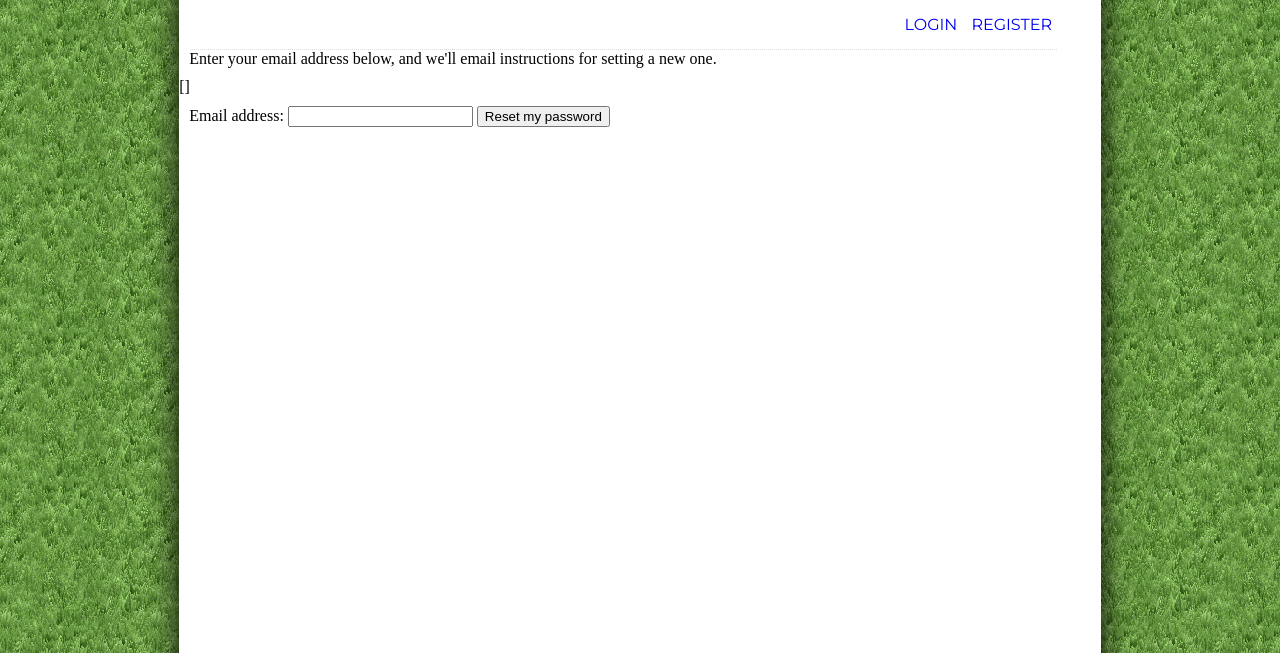
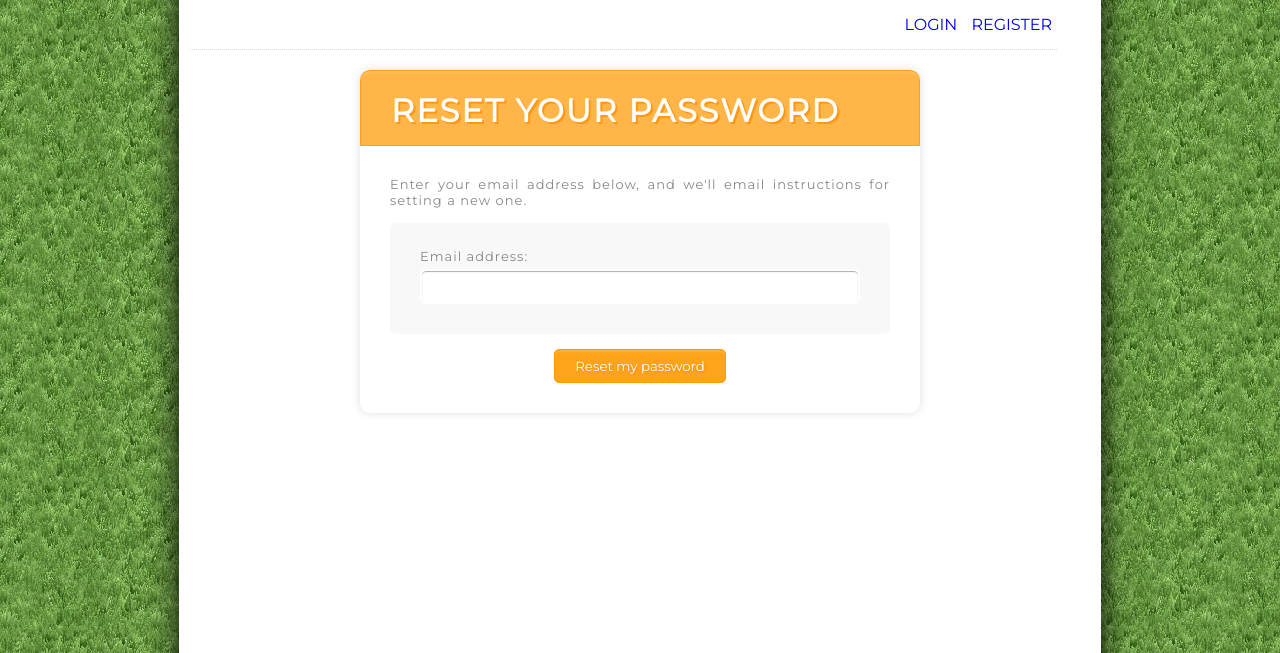
Before and after one commit to crypotex/taas, a Django app: template taas/user/templates/password_reset/form.html in a window 1280 px wide. Shown: the part 121-774 px from the top of the page. Run offline with Django 3.2, Linux system fonts and the light colour scheme; the template is opened without the code that fills it: most values are stand-ins (such as "Sample title", 1, 10 or a date in 2020); form fields are guessed from the names that the template uses; some libraries are stand-ins or nearby versions.

Commit message:
Change password reset page design

```diff
--- a/taas/user/static/css/user.css
+++ b/taas/user/static/css/user.css
@@ -1,4 +1,4 @@
-.register-form, .login-form {
+.register-form, .login-form, .reset-form {
     width: 500px;
     padding: 30px;
     margin: 70px auto 0 auto;
@@ -10,7 +10,10 @@
     -webkit-box-shadow: 0 0 10px rgba(0, 0, 0, 0.13);
 }
 
-.register-form input[type="text"], .login-form input[type="text"], .register-form input[type="password"], .login-form input[type="password"], .register-form input[type="email"] {
+.register-form input[type="text"],
+.login-form input[type="text"], .register-form input[type="password"],
+.login-form input[type="password"], .register-form input[type="email"],
+.reset-form input[type="email"] {
     display: block;
     box-sizing: border-box;
     -webkit-box-sizing: border-box;
@@ -26,7 +29,7 @@
 }
 
 /* "Enter" & "Submit" button */
-.register-form input[type="submit"], .login-form input[type="submit"] {
+.register-form input[type="submit"], .login-form input[type="submit"], .reset-form input[type="submit"] {
     background: #ffa31a;
     padding: 8px 20px 8px 20px;
     border-radius: 5px;
@@ -42,19 +45,19 @@
     font-family: 'Montserrat', sans-serif;
 }
 
-.login-form input[type="submit"] {
+.login-form input[type="submit"], .reset-form input[type="submit"] {
     display: block;
     margin: 0 auto;
 }
 
-.register-form input[type="submit"]:hover, .login-form input[type="submit"]:hover {
+.register-form input[type="submit"]:hover, .login-form input[type="submit"]:hover, .reset-form input[type="submit"]:hover {
     background: #ff9900;
     -moz-box-shadow: inset 0 2px 2px 0 rgba(255, 255, 255, 0.17);
     -webkit-box-shadow: inset 0 2px 2px 0 rgba(255, 255, 255, 0.17);
     box-shadow: inset 0 2px 2px 0 rgba(255, 255, 255, 0.17);
 }
 
-.register-form label, .register-form p, .login-form label, .login-form p {
+.register-form label, .register-form p, .login-form label, .login-form p, .reset-form label, .reset-form p {
     display: block;
     font-family: 'Montserrat', sans-serif;
     font-size: 13px;
@@ -87,7 +90,7 @@
 }
 
 /* Containers with input fields */
-.register-form .fieldWrapper, .login-form .fieldWrapper {
+.register-form .fieldWrapper, .login-form .fieldWrapper, .reset-form .fieldWrapper {
     padding: 10px 30px 30px 30px;
     background: #f8f8f8;
     border-radius: 6px;
@@ -95,7 +98,7 @@
 }
 
 /* Heading */
-.register-form h1, .login-form h1 {
+.register-form h1, .login-form h1, .reset-form h1 {
     background: rgba(255, 163, 26, 0.8);
     padding: 20px 30px 15px 30px;
     margin: -30px -30px 30px -30px;
@@ -141,3 +144,11 @@ label.required:after {
 #reset-password {
     text-align: center;
 }
+
+.reset-form .help-text {
+    margin: auto auto 15px;
+}
+
+p.help-text{
+    text-align: justify;
+}
--- a/taas/user/templates/password_reset/form.html
+++ b/taas/user/templates/password_reset/form.html
@@ -1,13 +1,26 @@
 {% extends "base.html" %}
 {% load i18n %}
+{% load staticfiles %}
 
 {% block title %}{{ title }}{% endblock %}
+
+{% block styles %}
+    <link rel="stylesheet" type="text/css" href="{% static 'css/user.css' %}"/>
+{% endblock styles %}
+
 {% block content %}
-<p>{% trans "Enter your email address below, and we'll email instructions for setting a new one." %}</p>
+    <form method="post" class="reset-form">{% csrf_token %}
 
-<form method="post">{% csrf_token %}
-{{ form.email.errors }}
-<p><label for="id_email">{% trans 'Email address:' %}</label> {{ form.email }} <input type="submit" value="{% trans 'Reset my password' %}" /></p>
-</form>
+        <h1>{% trans 'Reset your password' %}</h1>
+
+        <p class="help-text">{% trans "Enter your email address below, and we'll email instructions for setting a new one." %}</p>
+        <div class="fieldWrapper">
+            <div {% if form.email.errors %}class="field-error"{% endif %}>
+            <label for="id_email">{% trans 'Email address:' %}</label>
+            {{ form.email }}
+            </div>
+        </div>
+        <input type="submit" value="{% trans 'Reset my password' %}" />
+    </form>
 
 {% endblock %}
```
